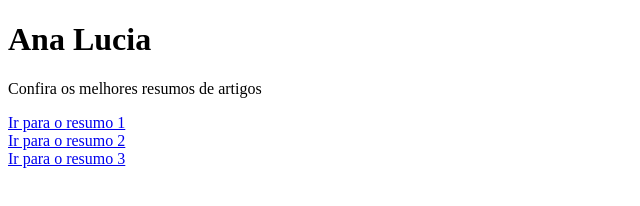
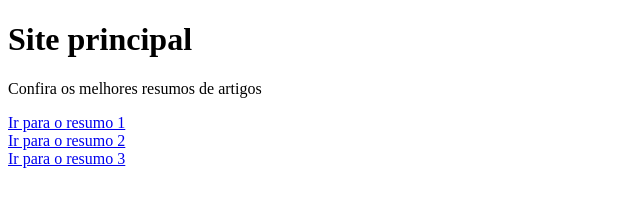
Before and after one commit to gabixmdm/Primeiro-teste-decente-kkk, a plain HTML site: page site principal.html in a window 1280 px wide. Shown: the whole page, without its empty margins (0-640 px from the left). Drawn offline with Linux system fonts and the light colour scheme.

Commit message:
Voltei pro normal

```diff
--- a/site principal.html
+++ b/site principal.html
@@ -7,7 +7,7 @@
     <title>Teste Awari</title>
 </head>
 <body>
-    <h1> Ana Lucia </h1>
+    <h1> Site principal </h1>
     <p>Confira os melhores resumos de artigos</p>
     <a href="resumo 1.html">Ir para o resumo 1</a> <br>
     <a href="resumo 2.html">Ir para o resumo 2</a> <br>
```
